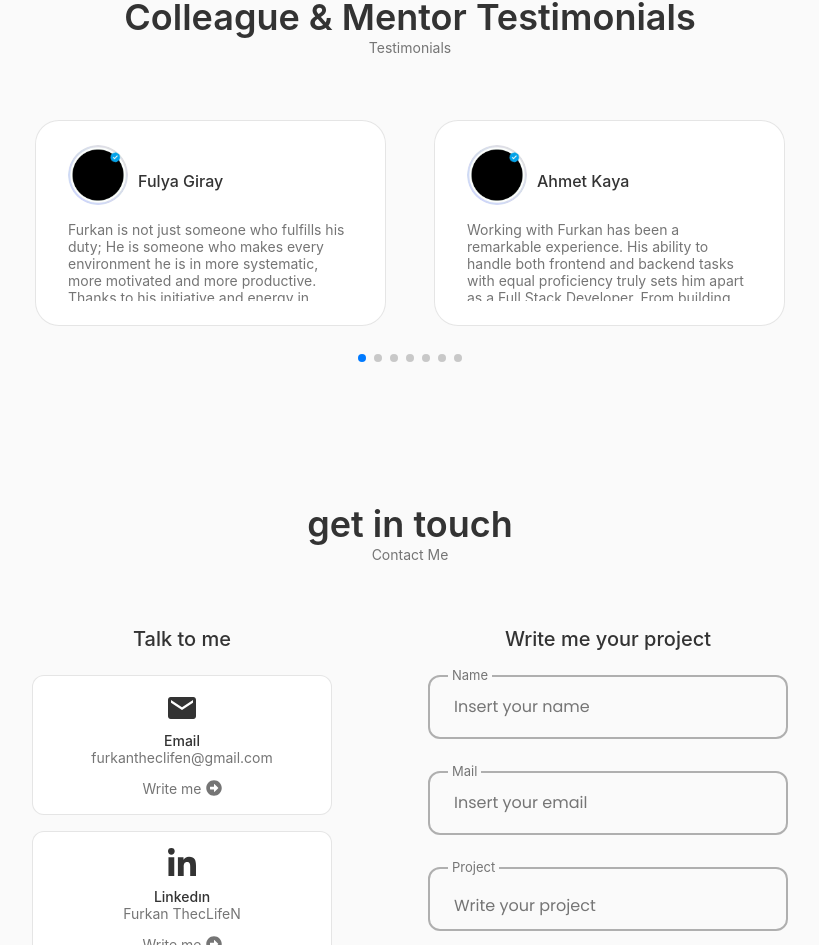
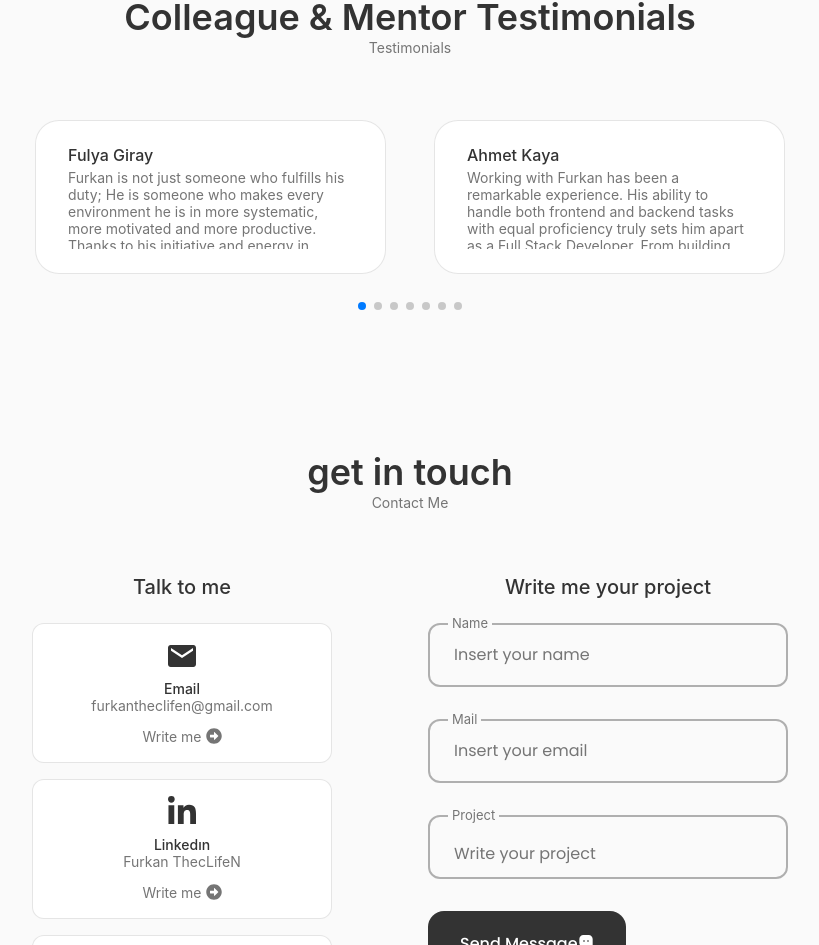
Before and after one commit to Furkan-ThecLifeN/My-Portfolio, a React (Create React App) app: page / in a window 1280 px wide. Shown: the part 3606-4551 px from the top of the page, without its empty margins (230-1049 px from the left). Built offline with nearby package versions, Linux system fonts and the light colour scheme.

Commit message:
Testimonials img deleted

```diff
--- a/src/components/testimonials/Testimonials.jsx
+++ b/src/components/testimonials/Testimonials.jsx
@@ -41,8 +41,8 @@ const Testimonials = () => {
           return (
             <SwiperSlide className="testimonial__card" key={id}>
               <div className="profile__title-box">
-                <img src={image} alt="" className="testimonial__img" />
-                <h4 className="testimonial__name">{title}</h4>
+{/*                 <img src={image} alt="" className="testimonial__img" />
+ */}                <h4 className="testimonial__name">{title}</h4>
               </div>
               <p className="testimonial__description">{description}</p>
             </SwiperSlide>
```
